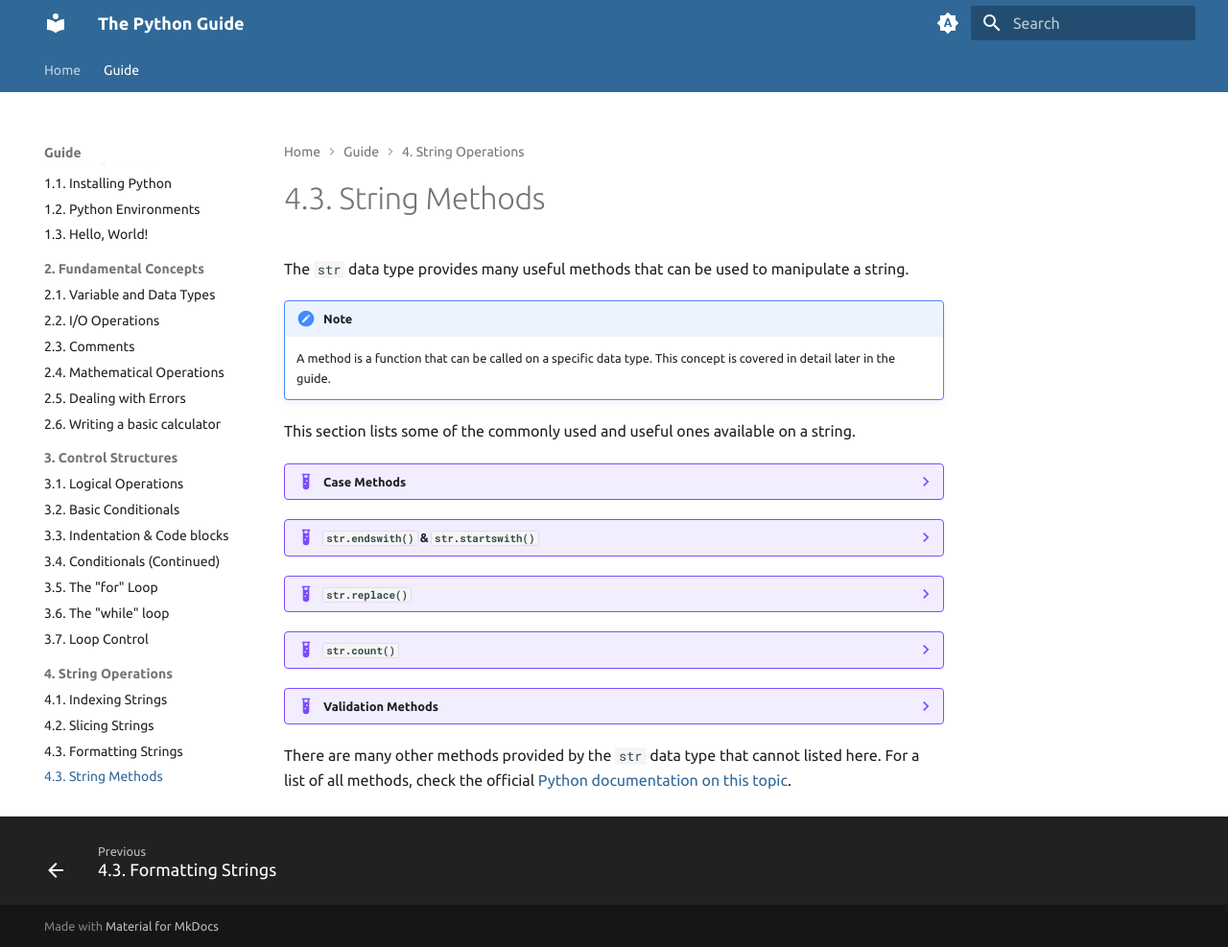
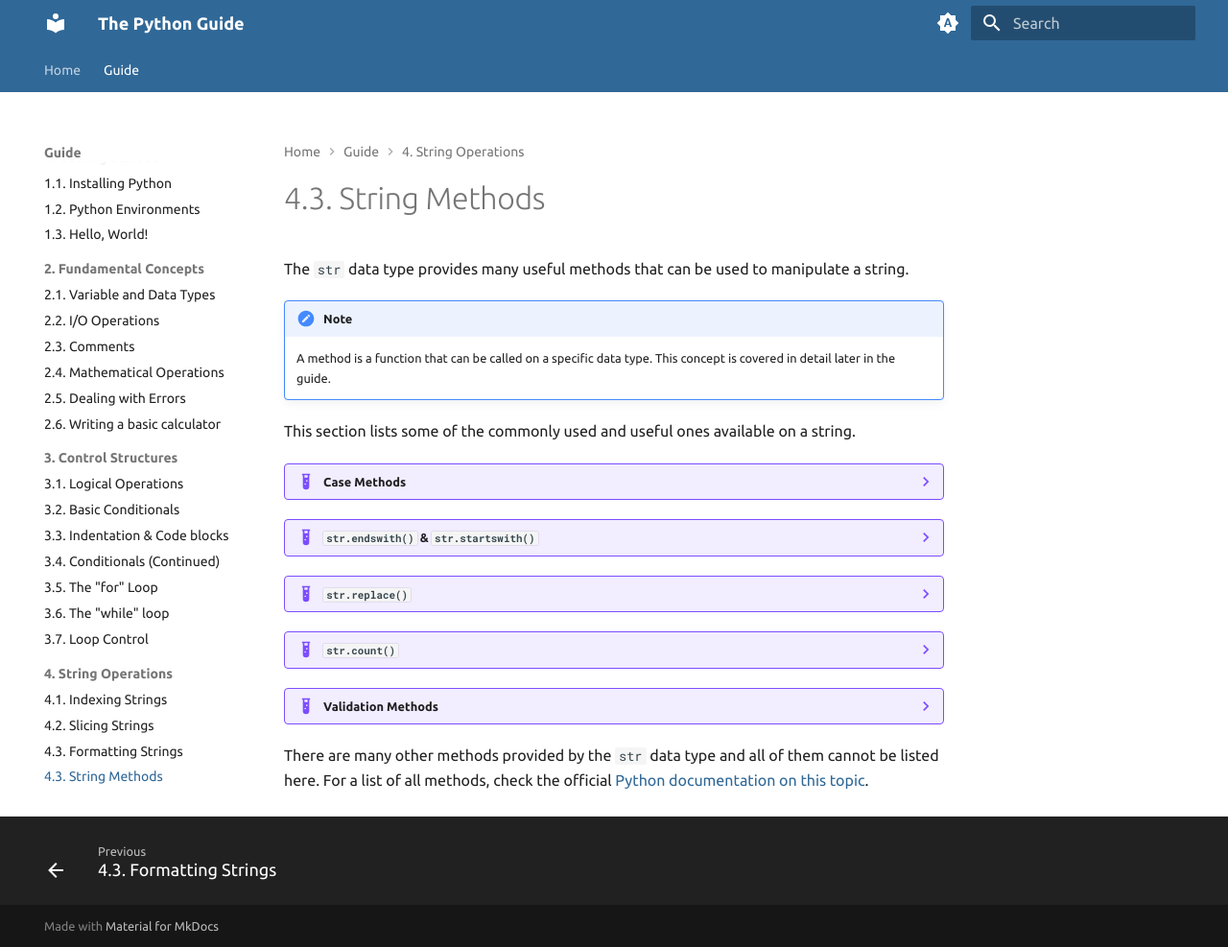
Before and after one commit to thepyguide/thepyguide.github.io, an MkDocs documentation site: the page built from docs/string-operations/string-methods.md, in a window 1280 px wide and 987 px high. Shown: the whole window at 96% size. Built offline with MkDocs 1.6.1 and Material for MkDocs 9.7.7, drawn with Linux system fonts in a browser that asks for light colours.

Commit message:
Fix gramatical error in String Methods page

````diff
--- a/docs/string-operations/string-methods.md
+++ b/docs/string-operations/string-methods.md
@@ -217,5 +217,5 @@ This section lists some of the commonly used and useful ones available on a stri
         False
         ```
 
-There are many other methods provided by the `str` data type that cannot listed here. For
+There are many other methods provided by the `str` data type and all of them cannot be listed here. For
 a list of all methods, check the official [Python documentation on this topic](https://docs.python.org/3/library/stdtypes.html#string-methods).
````
